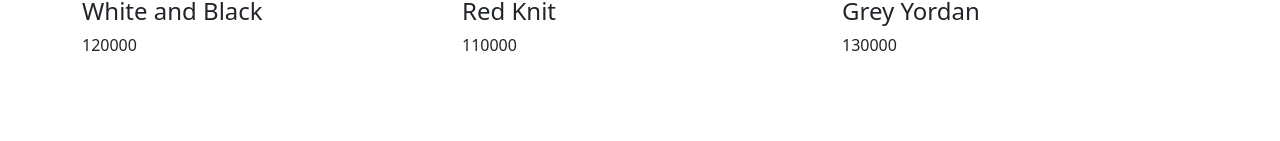
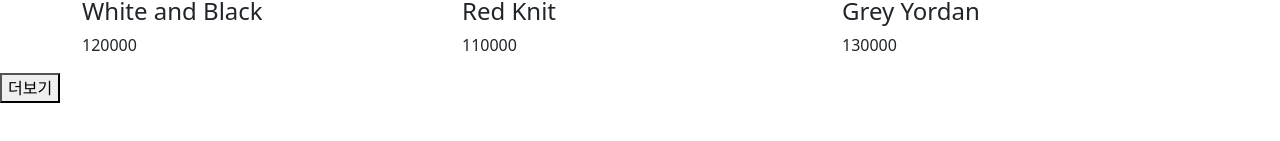
Before and after one commit to eunchan0324/coding-apple-react, a React (Vite) app in the folder shop/: page / in a window 1280 px wide. Shown: the part 573-714 px from the top of the page. Built offline with nearby package versions, Linux system fonts and the light colour scheme.

Commit message:
25-03-18 TIL

```diff
--- a/shop/package.json
+++ b/shop/package.json
@@ -10,6 +10,7 @@
     "preview": "vite preview"
   },
   "dependencies": {
+    "axios": "^1.8.3",
     "bootstrap": "^5.3.3",
     "react": "^19.0.0",
     "react-bootstrap": "^2.10.9",
--- a/shop/src/App.jsx
+++ b/shop/src/App.jsx
@@ -9,12 +9,14 @@ import Col from 'react-bootstrap/Col';
 import data from './data'
 import { Routes, Route, Link, useNavigate, Outlet } from 'react-router-dom'
 import Detail from './pages/detail'
-import styled from 'styled-components'
+import axios from 'axios'
+
 
 function App() {
 
   let [shoes, setShoes] = useState(data);
   let navigate = useNavigate()
+
 
   return (
     <>
@@ -46,6 +48,19 @@ function App() {
                 }
               </Row>
             </Container>
+
+            <button onClick={()=>{
+              axios.get('https://codingapple1.github.io/shop/data2.json')
+              .then((response)=>{
+                console.log(response.data)
+                console.log(shoes)
+                let copy = [...shoes, ...response.data]
+                setShoes(copy)
+              })
+              .catch((error)=>{
+                console.error('실패함', error)
+              })
+            }}>더보기</button>
 
           </>
         } />
```
Also changed, not shown: 2 other files (tests, documents, lock files or other folders).
